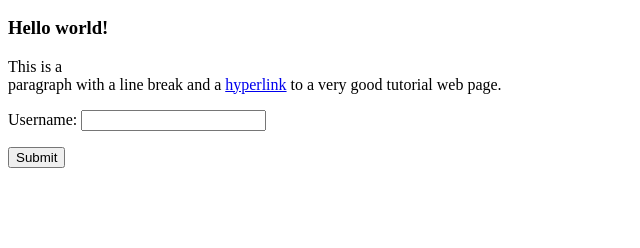
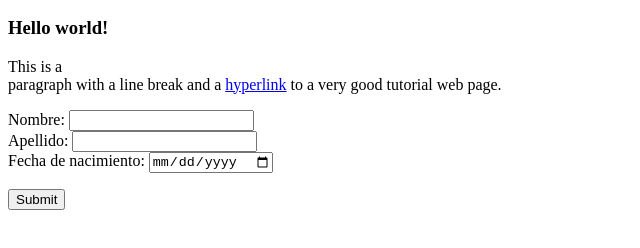
Before and after one commit to alvartapp/Lab1HTML, a plain HTML site: page index.html in a window 1280 px wide. Shown: the part 110-358 px from the top of the page, without its empty margins (0-640 px from the left). Drawn offline with Linux system fonts and the light colour scheme.

Commit message:
Tercera versión hasta fecha

```diff
--- a/index.html
+++ b/index.html
@@ -17,9 +17,26 @@
 
     <form action="">
         <p>
-            <label for="username">Username:</label>
-            <input type="text" name="username" id="username"
-            title="Introduce your name" autocomplete="name"/>
+            <label for="nombre">Nombre:</label>
+            <input type="text" name="nombre" id="nombre"
+            title="Introduzca tu nombre" autocomplete="nombre">
+
+            <br>
+
+            <label for="apellido">Apellido:</label>
+            <input type="text" name="apellido" id="apellido"
+            title="Introduzca tu apellido" autocomplete="apellido">
+
+            <br>
+
+            <label for="fecha">Fecha de nacimiento:</label>
+            <input type="date" name="fecha" id="fecha"
+            title="Introduzca su fecha de nacimiento">
+
+            <br>
+
+
+
         </p>
         <input type="submit" value="Submit">
     </form>
```
